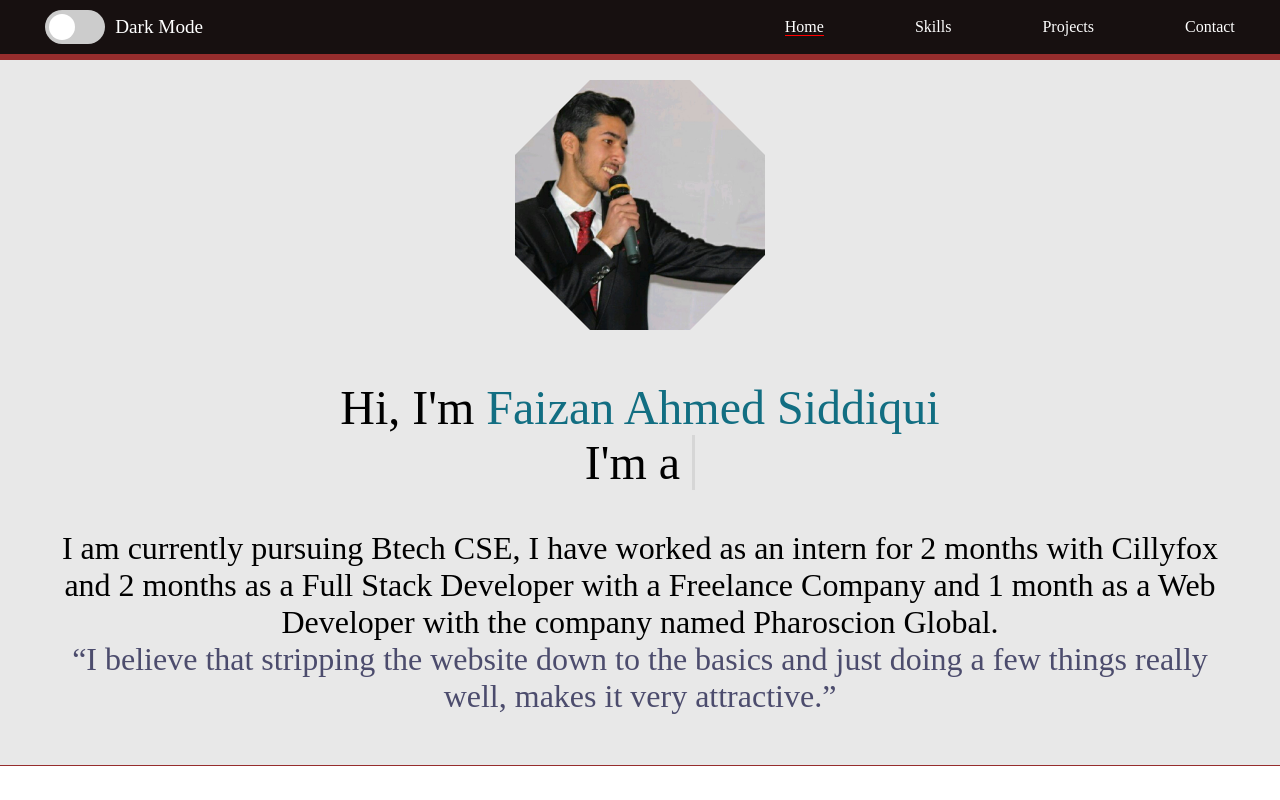
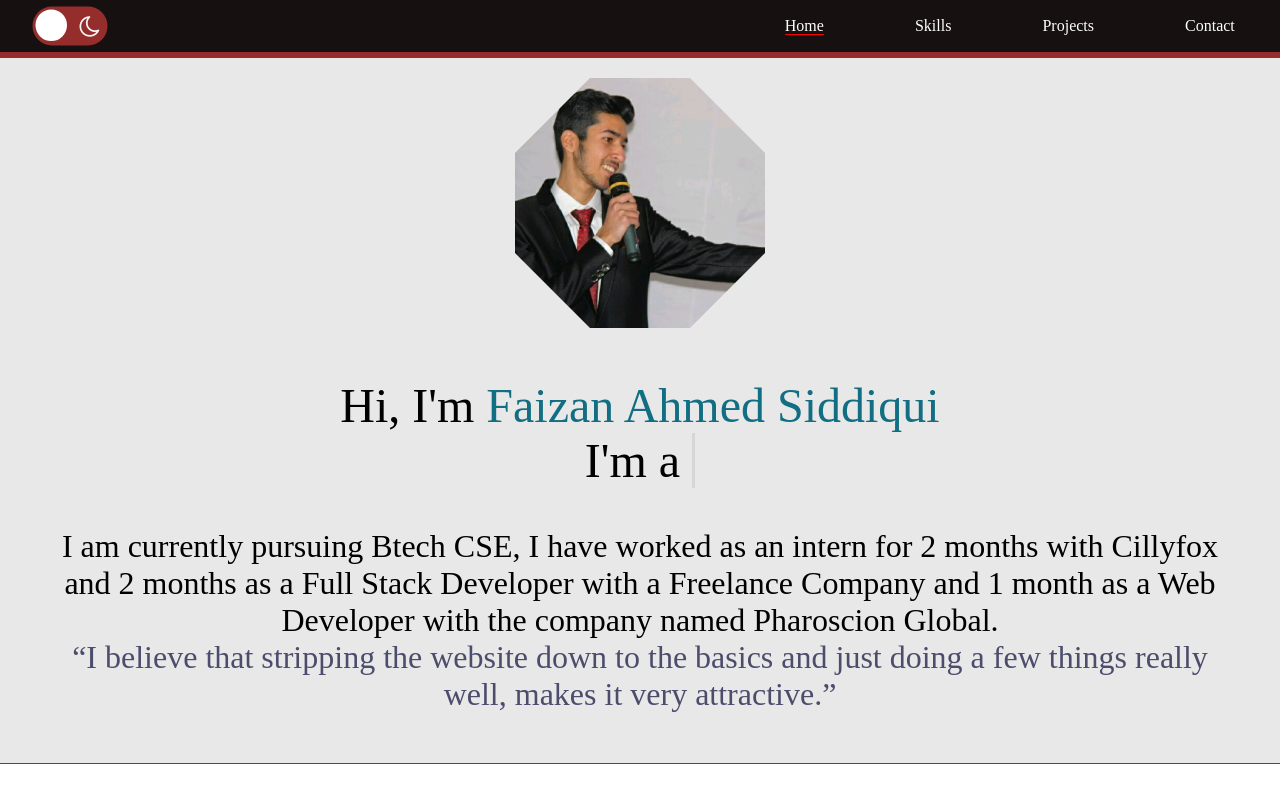
Before and after one commit to faiz-9/portfolio, a React (Create React App) app: page / in a window 1280 px wide. Shown: the top 800 px of the page. Built offline with nearby package versions, Linux system fonts and the light colour scheme; a web font is replaced by a local one.

Commit message:
update sun and moon

```diff
--- a/package.json
+++ b/package.json
@@ -12,8 +12,10 @@
     "jquery": "^3.6.0",
     "react": "^17.0.2",
     "react-dom": "^17.0.2",
+    "react-loader-spinner": "^4.0.0",
     "react-router-dom": "^5.2.0",
     "react-scripts": "4.0.3",
+    "react-toastify": "^8.1.0",
     "styled-components": "^5.3.1",
     "web-vitals": "^1.1.2"
   },
--- a/src/ContactForm.js
+++ b/src/ContactForm.js
@@ -1,5 +1,8 @@
 import React, { useState } from "react";
 import "./contact_style.css";
+import { ToastContainer, toast } from "react-toastify";
+import "react-toastify/dist/ReactToastify.css";
+
 import { db } from "./firebase";
 
 const ContactForm = () => {
@@ -20,13 +23,24 @@
         message: message,
       })
       .then(() => {
-        js_op.innerHTML = "Thank You For Contacting !";
-        setTimeout(() => {
-          js_op.innerHTML = "";
-        }, 2000);
+        // js_op.innerHTML = "Thank You For Contacting !";
+        // setTimeout(() => {
+        //   js_op.innerHTML = "";
+        // }, 2000);
+
+        toast.success(" Thank You For Contacting !", {
+          position: "bottom-right",
+          autoClose: 5000,
+          hideProgressBar: false,
+          closeOnClick: true,
+          pauseOnHover: true,
+          draggable: true,
+          progress: undefined,
+        });
       })
       .catch((error) => {
-        alert(`HELLO ${error.message}`);
+        // alert(`${error.message}`);
+        toast.error(`${error.message}`);
       });
 
     setName("");
@@ -35,6 +49,7 @@
   };
 
   return (
+    <>
       <div className="form-holder" id="contact">
         <form className="container" onSubmit={handleSubmit}>
           <div className="contact__heading__container">
@@ -85,6 +100,19 @@
           ></h4>
         </form>
       </div>
+
+      <ToastContainer
+        position="bottom-right"
+        autoClose={5000}
+        hideProgressBar={false}
+        newestOnTop={false}
+        closeOnClick
+        rtl={false}
+        pauseOnFocusLoss
+        draggable
+        pauseOnHover
+      />
+    </>
   );
 };
 
--- a/src/Navbar.css
+++ b/src/Navbar.css
@@ -129,6 +129,61 @@
 
 /* SWITCH STYLING  */
 
+/* NOV 24 SUN AND MOON SWITCH STYLING  */
+
+.switcher {
+  opacity: 0;
+  position: absolute;
+}
+
+.label {
+  background-color: #962d2d;
+  border-radius: 50px;
+  cursor: pointer;
+  display: flex;
+  align-items: center;
+  justify-content: space-between;
+  padding: 5px;
+  position: relative;
+  height: 26px;
+  width: 50px;
+  transform: scale(1.5);
+}
+
+.label .ball {
+  background-color: #fff;
+  border-radius: 50%;
+  position: absolute;
+  top: 2px;
+  left: 2px;
+  height: 21px;
+  width: 21px;
+  transform: translateX(0px);
+  transition: transform 0.2s linear;
+}
+
+.switcher:checked + .label .ball {
+  transform: translateX(24px);
+}
+
+.fa-moon-o {
+  /* color: #f1c40f; */
+  color: #f5f5f5;
+  font-size: 1rem;
+}
+
+.fa-sun-o {
+  /* color: #f39c12; */
+  color: #f98404;
+  font-size: 1rem;
+}
+
+.nov24 {
+  margin: 3px 12px 3px 0;
+}
+
+/* NOV 24 SUN AND MOON SWITCH STYLING  */
+
 @media screen and (max-width: 768px) {
   nav {
     display: grid;
--- a/src/Navbar.js
+++ b/src/Navbar.js
@@ -31,21 +31,37 @@
       <div className="logo">
         <div className="profile">
           {/* <img src={profile} width="35px" height="35px" /> */}
-          <div className="toggler">
+          {/* <div className="toggler">
             <label className="switch">
               <input
                 type="checkbox"
                 onClick={props.modeToggler}
                 className="switcher"
               />
-              {/* <i class="fa fa-sun-o" aria-hidden="true"></i> */}
               <span className="slider round"></span>
             </label>
+          </div> */}
+
+          {/* 24 NOV  */}
+          <div className="nov24">
+            <input
+              type="checkbox"
+              className="switcher"
+              id="chk"
+              onClick={props.modeToggler}
+            />
+            <label class="label" for="chk">
+              <i class="fa fa-sun-o"></i>
+              <i class="fa fa-moon-o"></i>
+              <div class="ball"></div>
+            </label>
           </div>
+
+          {/* 24 NOV  */}
         </div>
-        <div className="profile-text" style={{ marginLeft: "10px" }}>
-          Dark Mode
-        </div>
+        {/* <div className="profile-text" style={{ marginLeft: "10px" }}>
+          Set Mode
+        </div> */}
       </div>
 
       <ul className="nav-list">
--- a/src/ProjecGallery.js
+++ b/src/ProjecGallery.js
@@ -1,8 +1,10 @@
 import React, { useState } from "react";
 import ProjectApi from "./ProjectApi";
 import "./GalleryStyling.css";
+import Loader from "react-loader-spinner";
 
 const ProjecGallery = (props) => {
+  const [loading, setLoading] = useState(false);
   const [items, setItems] = useState(ProjectApi);
 
   const filterItem = (catItem) => {
@@ -41,6 +43,10 @@
     }
   }
 
+  const func = () => {
+    setLoading(true);
+  };
+
   return (
     <>
       <div className="projects_container" id="projects">
@@ -75,8 +81,11 @@
         <div className="projects_styling">
           {items.map((elem) => {
             const { id, category, image, name, link } = elem;
+
             return (
               <div className="projects" key={id}>
+                {/* <Loader type="Puff" color="#00BFFF" height={100} width={100} /> */}
+
                 <div
                   className="project_images post settle_size"
                   style={{ backgroundImage: `url(${image})` }}
```
Also changed, not shown: 1 other file (tests, documents, lock files or other folders). Lines whose indentation alone changed are shown as unchanged.
